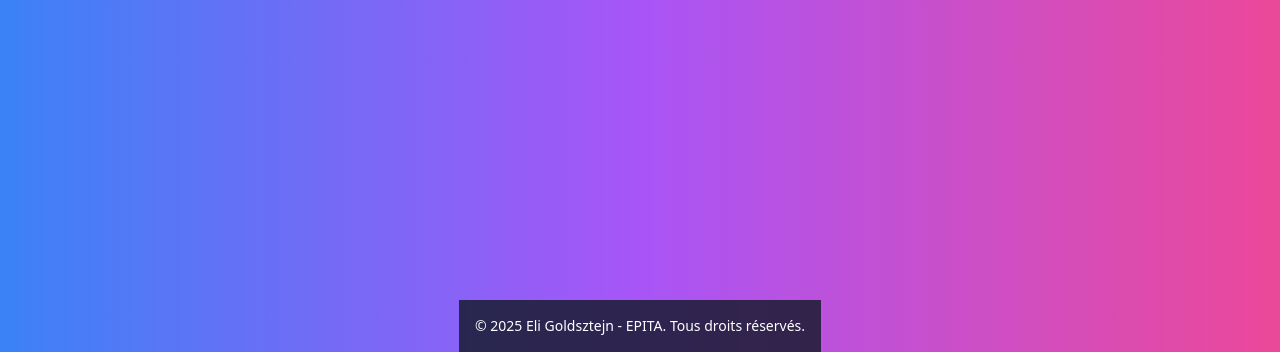
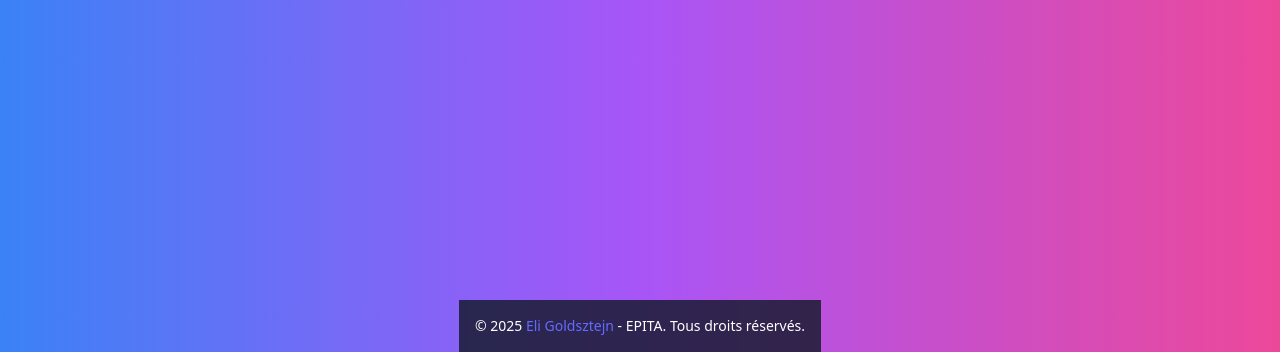
Before and after one commit to elig-45/tp-site, a website built with Vite: page index.html in a window 1280 px wide. Shown: the part 448-800 px from the top of the page. Built offline with nearby package versions, Linux system fonts and the light colour scheme.

Commit message:
Ajout d'un lien mailto pour l'adresse d'Eli Goldsztejn dans le pied de page

```diff
--- a/index.html
+++ b/index.html
@@ -21,7 +21,7 @@
       </h1>
     </main>
     <footer class="p-4 bg-gray-900 bg-opacity-80 text-center text-sm">
-      © <script>document.write(new Date().getFullYear());</script> Eli Goldsztejn - EPITA. Tous droits réservés.
+      © <script>document.write(new Date().getFullYear());</script> <a href="mailto:eli.goldsztejn@epita.fr">Eli Goldsztejn</a> - EPITA. Tous droits réservés.
     </footer>
   </body>
 </html>
```
